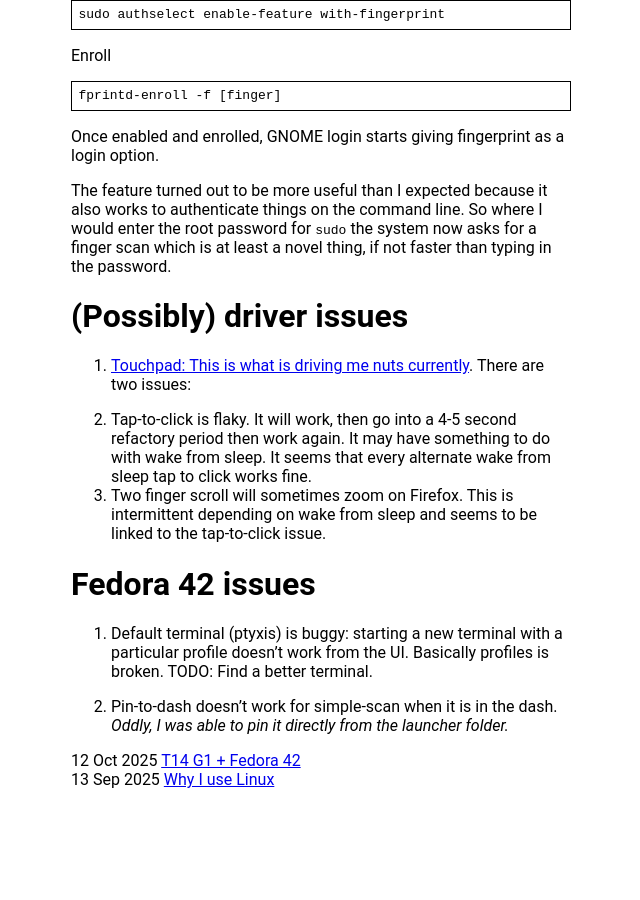
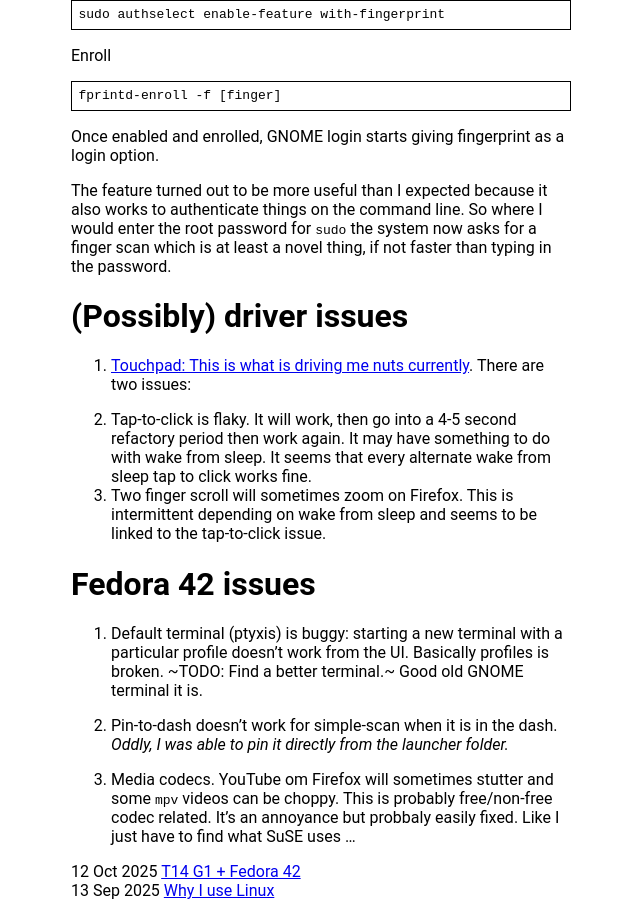
Before and after one commit to kghose/kghose.github.io, a Jekyll site: the page built from _posts/2025-10-13-t14-fedora.md, in a window 1280 px wide and 900 px high, scrolled down 1752 px. Shown: the whole window, without its empty margins (319-959 px from the left). Built offline with Jekyll 4.4.1, drawn with Linux system fonts in a browser that asks for light colours; before the commit the page ends 2541 px from its top, so only the background shows below that.

Commit message:
Codec notes.

```diff
--- a/_posts/2025-10-13-t14-fedora.md
+++ b/_posts/2025-10-13-t14-fedora.md
@@ -115,13 +115,16 @@ novel thing, if not faster than typing in the password.
      tap-to-click issue.
 
 
-
-
 # Fedora 42 issues
 
 1. Default terminal (ptyxis) is buggy: starting a new terminal with a particular
    profile doesn't work from the UI. Basically profiles is broken.
-   TODO: Find a better terminal.
+   ~TODO: Find a better terminal.~ Good old GNOME terminal it is.
 
 1. Pin-to-dash doesn't work for simple-scan when it is in the dash.
    _Oddly, I was able to pin it directly from the launcher folder._
+
+1. Media codecs. YouTube om Firefox will sometimes stutter and some `mpv` videos
+   can be choppy. This is probably free/non-free codec related. It's an
+   annoyance but probbaly easily fixed. Like I just have to find what SuSE uses
+   ...
```
